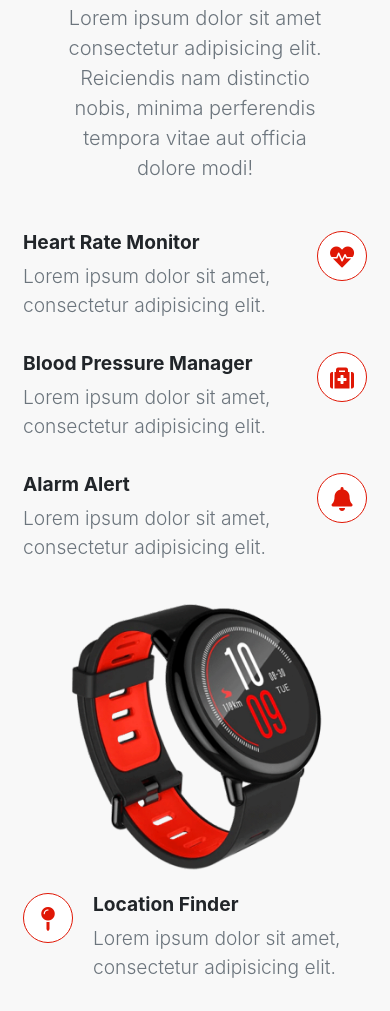
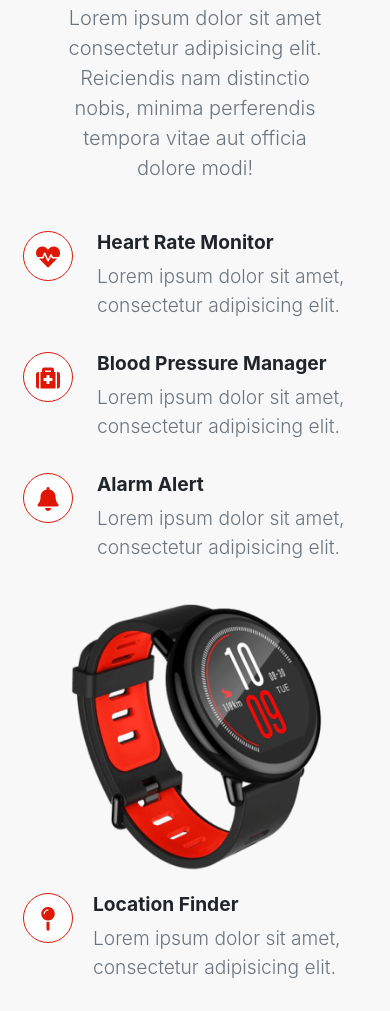
Before and after one commit to manikeeranur/watch, a plain HTML site: page index.html in a window 390 px wide. Shown: the part 1093-2104 px from the top of the page. Drawn offline with nearby package versions, Linux system fonts and the light colour scheme.

Commit message:
responsive off complete1

```diff
--- a/index.html
+++ b/index.html
@@ -97,36 +97,36 @@
       </div>
       <div class="why-choose-box d-flex flex-wrap justify-content-center">
         <div class="whychoose-box-1 col-12 col-lg-4">
-          <div class="why-choose-icons col-12 p-2 d-flex">
+          <div class="why-choose-icons col-12 p-2 d-flex flex-row-reverse flex-lg-row">
             <div class="why-choose-content">
               <h3>Heart Rate Monitor</h3>
               <p class="lead text-secondary">
                 Lorem ipsum dolor sit amet, consectetur adipisicing elit.
               </p>
             </div>
-            <div class="icon">
+            <div class="icon mr-4">
               <i class="fas fa-heartbeat"></i>
             </div>
           </div>
-          <div class="why-choose-icons col-12 p-2 d-flex">
+          <div class="why-choose-icons col-12 p-2 d-flex flex-row-reverse flex-lg-row">
             <div class="why-choose-content">
               <h3>Blood Pressure Manager</h3>
               <p class="lead text-secondary">
                 Lorem ipsum dolor sit amet, consectetur adipisicing elit.
               </p>
             </div>
-            <div class="icon">
+            <div class="icon mr-4">
               <i class="fas fa-medkit"></i>
             </div>
           </div>
-          <div class="why-choose-icons col-12 p-2 d-flex">
+          <div class="why-choose-icons col-12 p-2 d-flex flex-row-reverse flex-lg-row">
             <div class="why-choose-content">
               <h3>Alarm Alert</h3>
               <p class="lead text-secondary">
                 Lorem ipsum dolor sit amet, consectetur adipisicing elit.
               </p>
             </div>
-            <div class="icon">
+            <div class="icon mr-4">
               <i class="fas fa-bell"></i>
             </div>
           </div>
@@ -175,7 +175,7 @@
     <!-- ...features... -->
 
     <div class="container features" id="features">
-     <div class="heading">
+      <div class="heading">
         <p class="red">GET MORE DETAILS</p>
         <h2>Awesome Technical <span>Specs</span></h2>
         <p class="lead text-secondary">
@@ -184,7 +184,7 @@
         </p>
       </div>
       <div class="feature-box pb-5 d-flex flex-wrap">
-        <div class="feature-img col-9 col-lg-3 m-auto">
+        <div class="feature-img col-9 col-lg-4 m-auto">
           <img class="col-12" src="./images/img-3.png" alt="" />
         </div>
         <div class="feature-content col-lg-7 col-12 d-flex justify-content-center flex-wrap">
```
